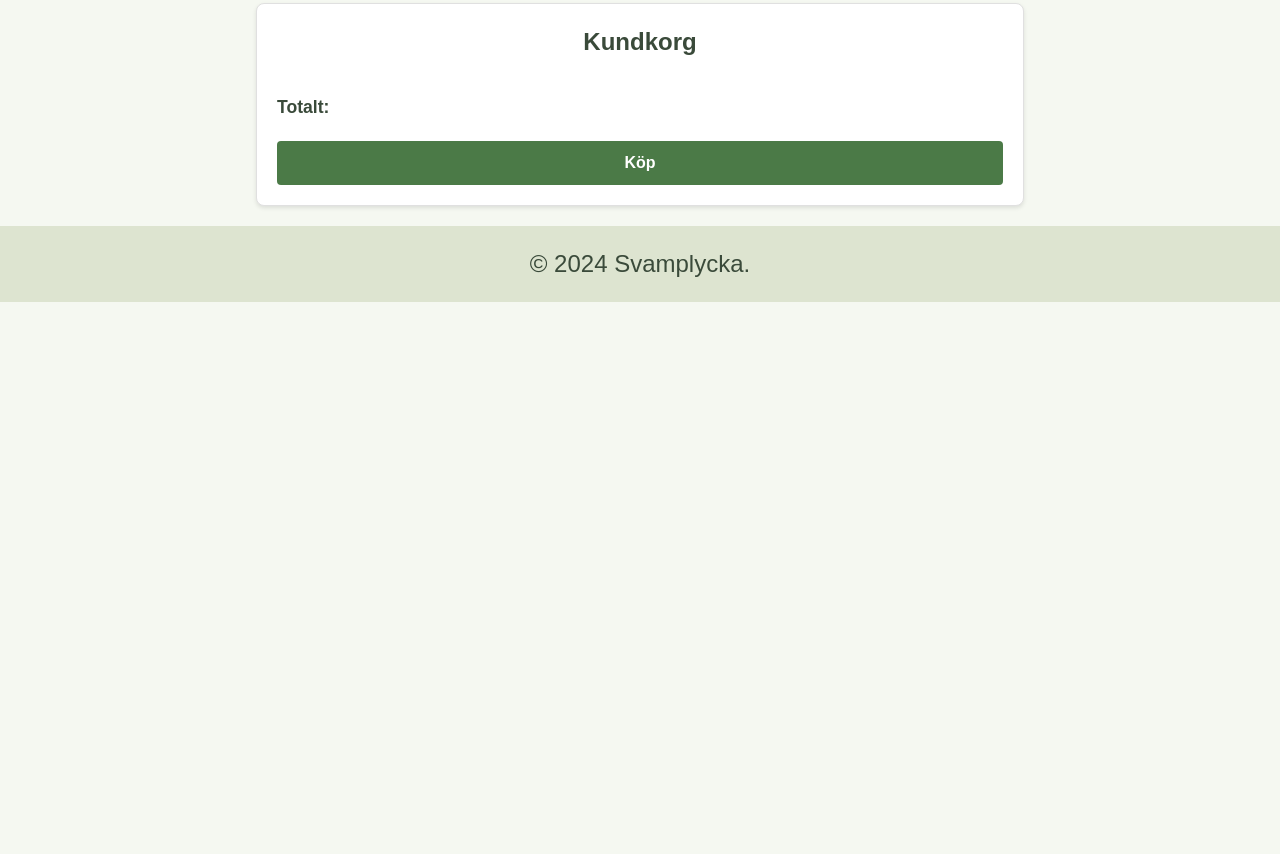
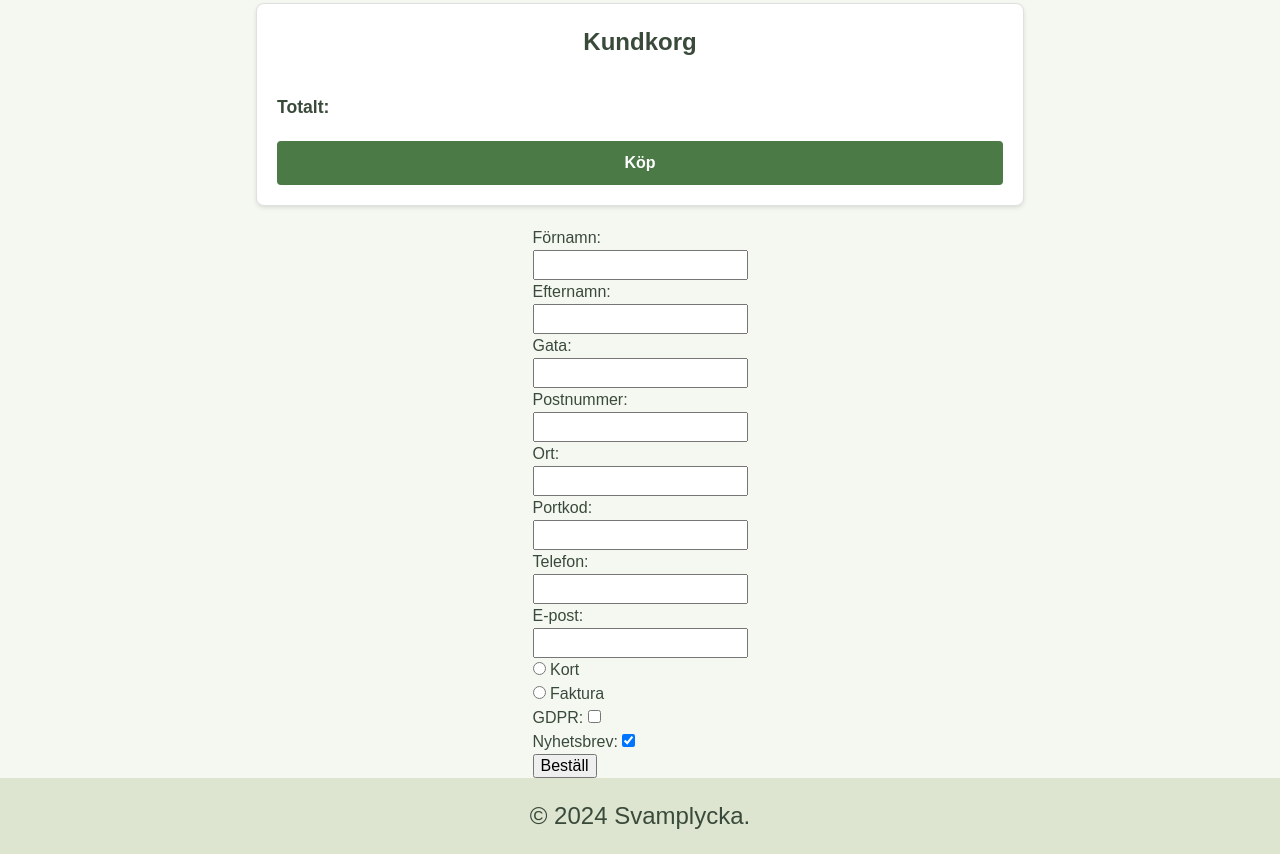
Before and after one commit to NicoleSilfverling/mushroom-webshop, a website built with Vite: page index.html in a window 1280 px wide. Shown: the part 1577-2431 px from the top of the page. Before the commit the page ends 1879 px from the top, so only its background shows below. Built offline with nearby package versions, Linux system fonts and the light colour scheme.

Commit message:
html form

```diff
--- a/index.html
+++ b/index.html
@@ -49,7 +49,37 @@
         <div id="cartSummary"></div>
         <button id="buyBtn">Köp</button>
       </div>
+
+
     </div>
+    <!-- TODO add functionallity to the form -->
+    <form>
+      <label for="fname">Förnamn:</label><br>
+      <input type="text" id="fname" name="fname"><br>
+      <label for="lname">Efternamn:</label><br>
+      <input type="text" id="lname" name="lname"><br>
+      <label for="street">Gata:</label><br>
+      <input type="text" id="street" name="street"><br>
+      <label for="zip">Postnummer:</label><br>
+      <input type="number" id="zip" name="zip"><br>
+      <label for="city">Ort:</label><br>
+      <input type="text" id="city" name="city"><br>
+      <label for="entrycode">Portkod:</label><br>
+      <input type="number" id="entrycode" name="entrycode"><br>
+      <label for="phone">Telefon:</label><br>
+      <input type="tel" id="phone" name="phone"><br>
+      <label for="email">E-post:</label><br>
+      <input type="email" id="email" name="email"><br>
+      <input type="radio" id="card" name="payment" value="card">
+      <label for="card">Kort</label><br>
+      <input type="radio" id="invoice" name="payment" value="invoice">
+      <label for="invoice">Faktura</label><br>
+      <label for="gdpr">GDPR:</label>
+      <input type="checkbox" id="gdpr" name="gdpr"><br>
+      <label for="newsletter">Nyhetsbrev:</label>
+      <input type="checkbox" id="newsletter" name="newsletter" checked><br>
+      <input type="submit" value="Beställ">
+    </form>
     <footer>
       © 2024 Svamplycka.
     </footer>
```
